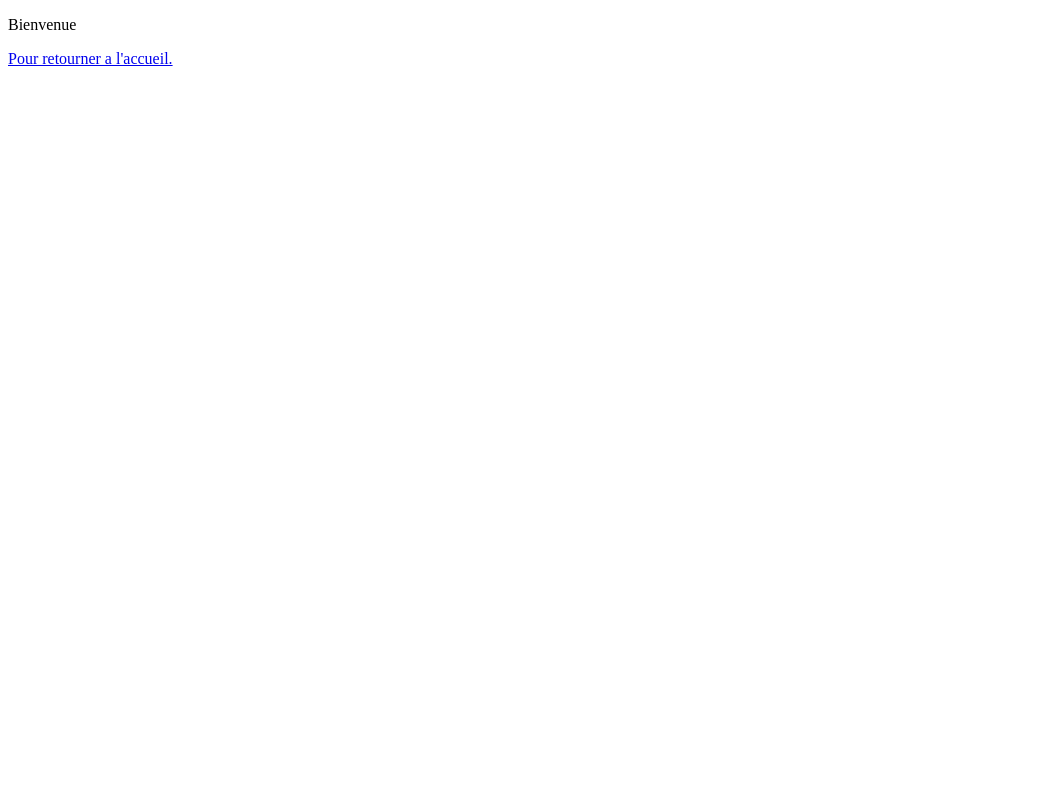
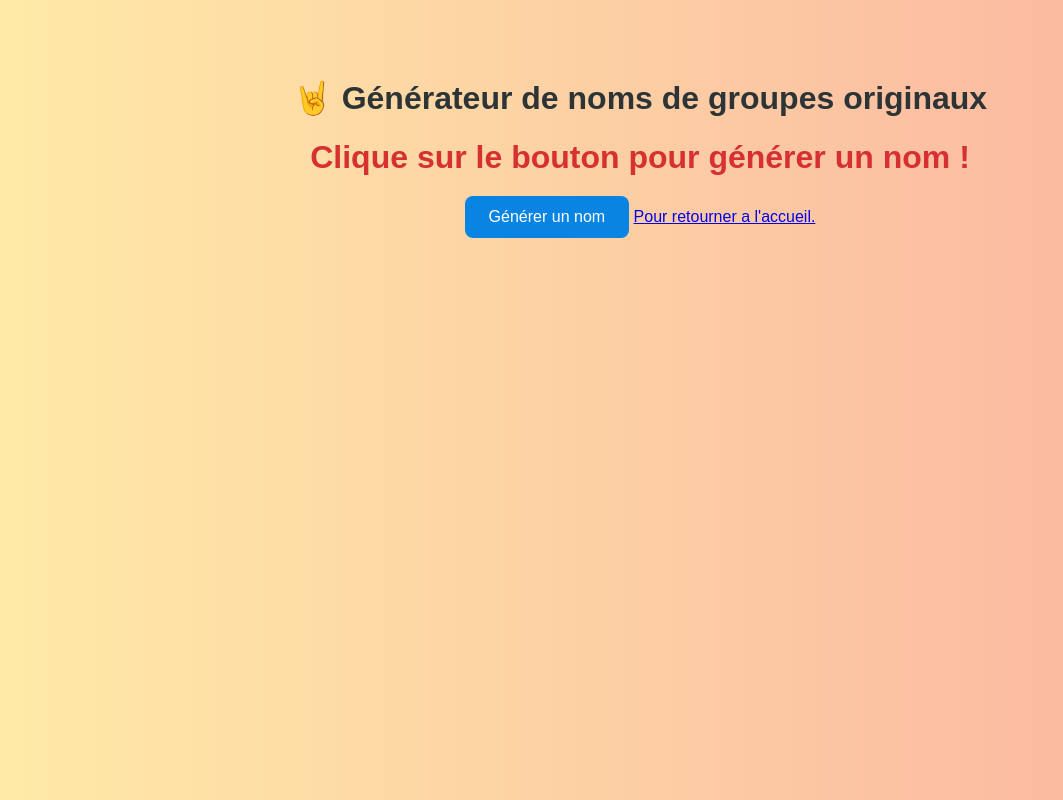
Before and after one commit to Babou-69/Projet_Fin_ann-e_CapECL2A, a plain HTML site: page Page_melusine.html in a window 1280 px wide. Shown: the whole page, without its empty margins (0-1063 px from the left). Drawn offline with Linux system fonts and the light colour scheme.

Commit message:
Update Page_melusine.html

```diff
--- a/Page_melusine.html
+++ b/Page_melusine.html
@@ -1,9 +1,67 @@
+
 <!DOCTYPE html>
-<html>
+<html lang="fr">
+<head>
+    <meta charset="UTF-8">
+    <title>Générateur de noms de groupes </title>
+    <style>
+        body {
+            font-family: 'Arial', sans-serif;
+            background: linear-gradient(to right, #ffeaa7, #fab1a0);
+            text-align: center;
+            padding: 50px;
+        }
+        h1 {
+            color: #2d3436;
+        }
+        #groupName {
+            font-size: 2rem;
+            color: #d63031;
+            margin: 20px;
+            font-weight: bold;
+        }
+        button {
+            padding: 12px 24px;
+            background-color: #0984e3;
+            border: none;
+            color: white;
+            font-size: 1rem;
+            border-radius: 8px;
+            cursor: pointer;
+            transition: background-color 0.3s ease;
+        }
+        button:hover {
+            background-color: #74b9ff;
+        }
+    </style>
+</head>
 <body>
+    <h1>🤘 Générateur de noms de groupes originaux</h1>
+    <p id="groupName">Clique sur le bouton pour générer un nom !</p>
+    <button onclick="generateGroupName()">Générer un nom</button>
 
-<p>Bienvenue </p>
-<a href="index.html">Pour retourner a l'accueil.</a>
+    <script>
+        const animaux = [
+            "Axolotl", "Narval", "Quokka", "Okapi", "Ornithorynque", "Fennec",
+            "Blobfish", "Pangolin", "Tarsier", "Kinkajou", "Tamanoir", "Glouton",
+            "Casoar", "Vison", "Binturong", "Manchot empereur", "Cacatoès",
+            "Galago", "Wombat", "Kiwi"
+        ];
 
+        const adjectifs = [
+            "Sybillin", "Amphigourique", "Fulgurant", "Ineffable", "Surréaliste",
+            "Onirique", "Insaisissable", "Hypnagogique", "Antédiluvien",
+            "Anachronique", "Chiaroscuro", "Occulte", "Crépusculaire",
+            "Disparate", "Insolite", "Chimérique", "Incandescent",
+            "Spectral", "Périlleux", "Ubiquitaire"
+        ];
+
+        function generateGroupName() {
+            const animal = animaux[Math.floor(Math.random() * animaux.length)];
+            const adjectif = adjectifs[Math.floor(Math.random() * adjectifs.length)];
+            document.getElementById("groupName").innerText = `${animal} ${adjectif}`;
+        }
+    </script>
+	<a href="index.html">Pour retourner a l'accueil.</a>
 </body>
 </html>
```
